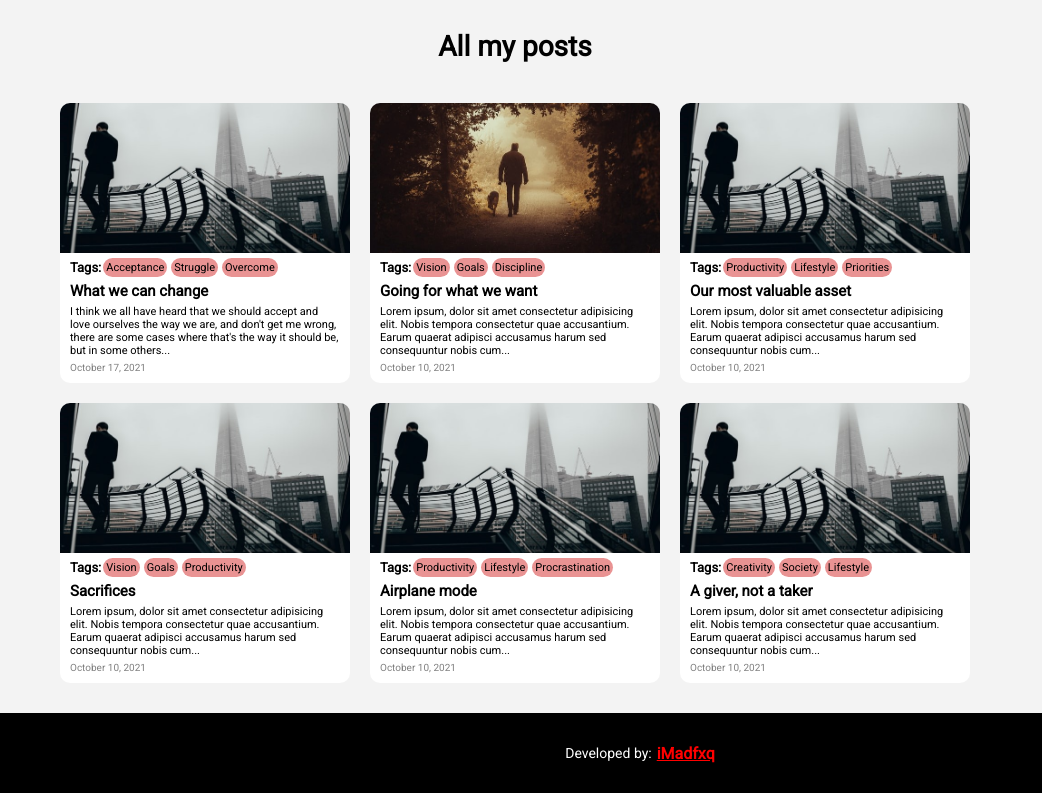
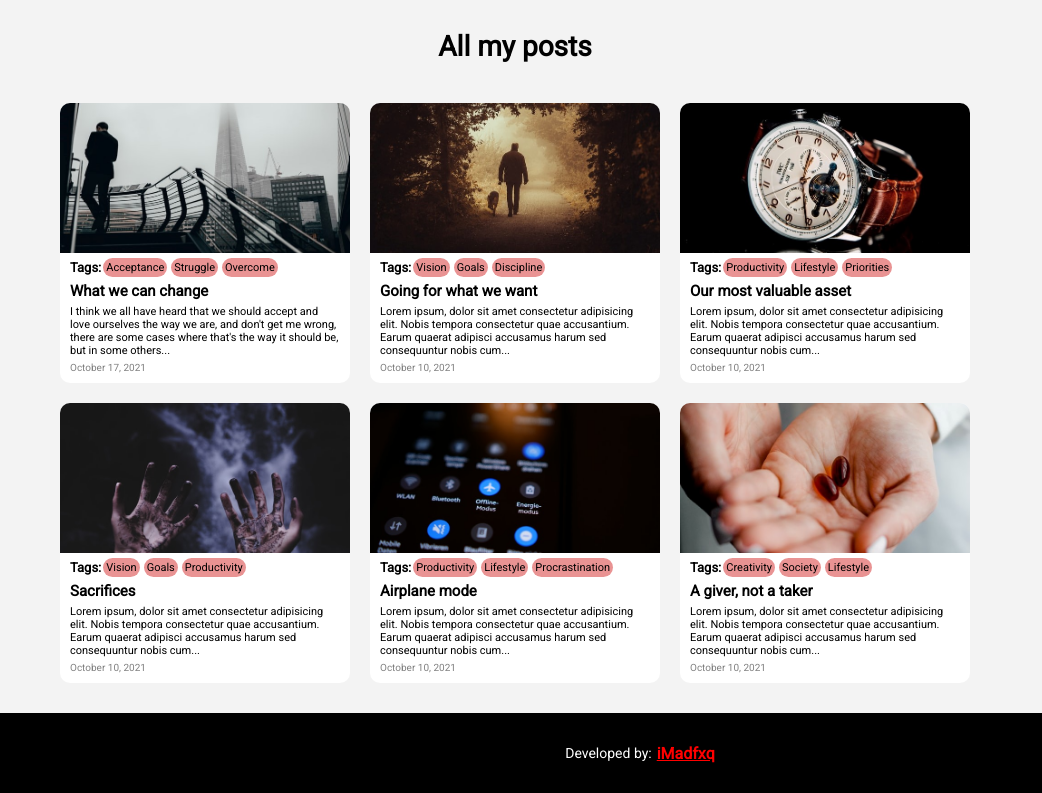
Before and after one commit to iMadfxq/my-blog, a website: page index.html in a window 1280 px wide. Shown: the part 70-863 px from the top of the page, 0-1042 px from the left. Drawn offline with Linux system fonts and the light colour scheme.

Commit message:
Finished second post, added images for covers

```diff
--- a/index.html
+++ b/index.html
@@ -56,7 +56,7 @@
           </div>
         </a>
         <a href="" class="post">
-          <img src="./resources/acceptance.jpg" alt="Article Image: A man on a building wearing a suit">
+          <img src="./resources/valuable-asset.jpg" alt="Article Image: A man on a building wearing a suit">
           <div class="post__text">
             <div class="post__text--tags">
               <h4>Tags: </h4>
@@ -70,7 +70,7 @@
           </div>
         </a>
         <a href="" class="post">
-          <img src="./resources/acceptance.jpg" alt="Article Image: A man on a building wearing a suit">
+          <img src="./resources/sacrifice.jpg" alt="Article Image: A man on a building wearing a suit">
           <div class="post__text">
             <div class="post__text--tags">
               <h4>Tags: </h4>
@@ -84,7 +84,7 @@
           </div>
         </a>
         <a href="" class="post">
-          <img src="./resources/acceptance.jpg" alt="Article Image: A man on a building wearing a suit">
+          <img src="./resources/airplane-mode.jpg" alt="Article Image: A man on a building wearing a suit">
           <div class="post__text">
             <div class="post__text--tags">
               <h4>Tags: </h4>
@@ -98,7 +98,7 @@
           </div>
         </a>
         <a href="" class="post">
-          <img src="./resources/acceptance.jpg" alt="Article Image: A man on a building wearing a suit">
+          <img src="./resources/a-giver.jpg" alt="Article Image: A man on a building wearing a suit">
           <div class="post__text">
             <div class="post__text--tags">
               <h4>Tags: </h4>
```
Also changed, not shown: posts/2-goingWhatWeWant.html (+4 -3 lines), resources/a-giver.jpg (added), resources/airplane-mode.jpg (added), resources/sacrifice.jpg (added), resources/valuable-asset.jpg (added).
